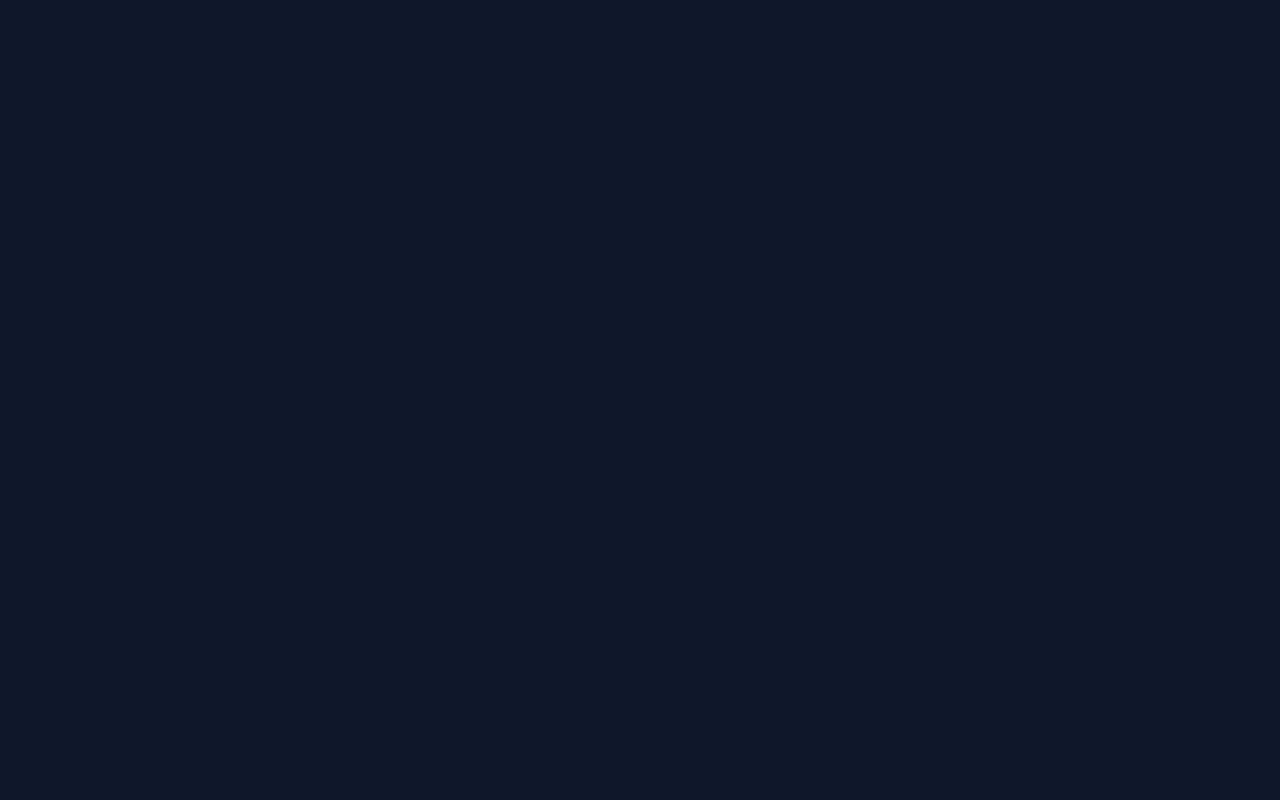
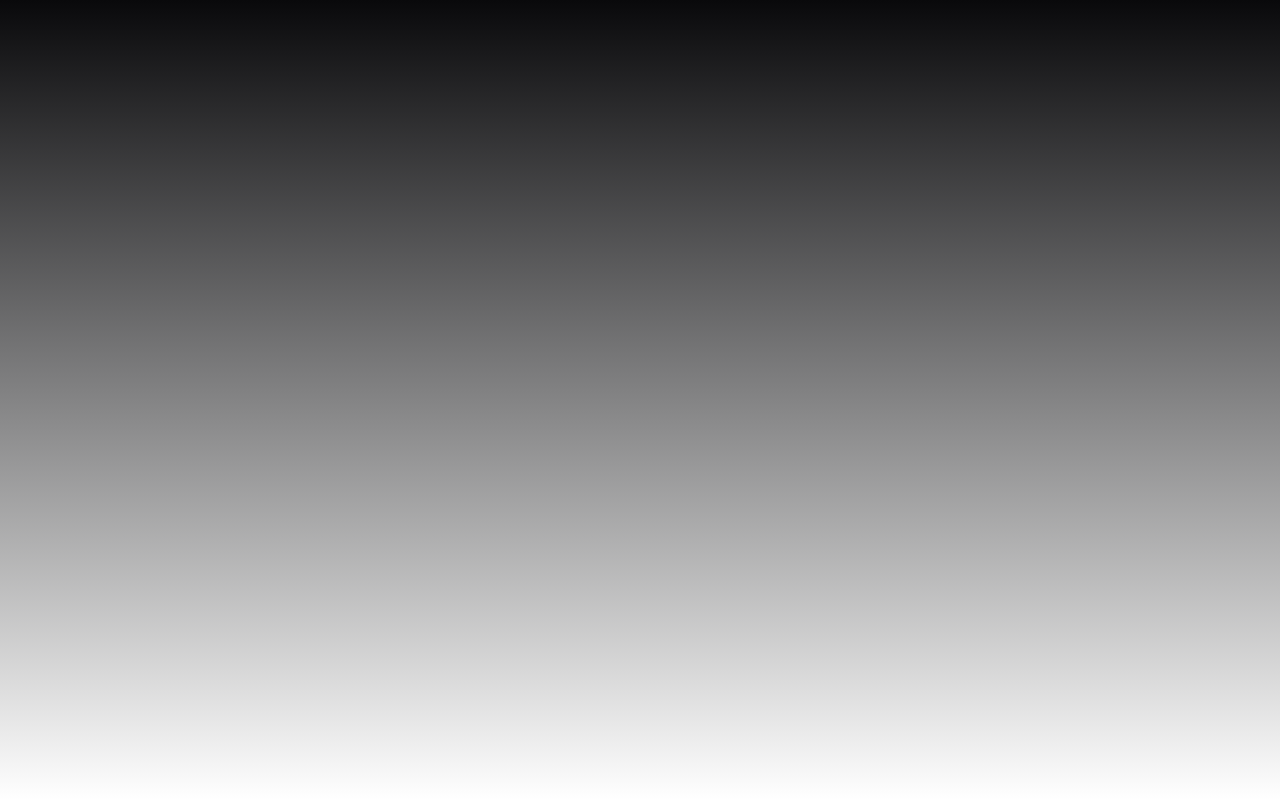
Before and after one commit to RelancioBorgesDev/UserAuth, a Next.js app: page / in a window 1280 px wide. Built offline with nearby package versions, Linux system fonts and the light colour scheme.

Commit message:
feat: adicionado nova fonte e bg-color

```diff
--- a/src/app/layout.tsx
+++ b/src/app/layout.tsx
@@ -1,8 +1,8 @@
 import type { Metadata } from "next";
-import { Inter } from "next/font/google";
+import { Lexend } from "next/font/google";
 import "./globals.css";
 
-const inter = Inter({ subsets: ["latin"] });
+const lexend = Lexend({ subsets: ["latin"] });
 
 export const metadata: Metadata = {
   title: "OAuth Project",
@@ -14,8 +14,8 @@ export default function RootLayout({
   children: React.ReactNode;
 }>) {
   return (
-    <html lang="pt-br">
-      <body className={"bg-slate-900"}>
+    <html lang="pt-br" className={lexend.className}>
+      <body className={"bg-gradient-to-b from-zinc-950 to-white h-screen"}>
         <main className="h-screen">{children}</main>
       </body>
     </html>
```
